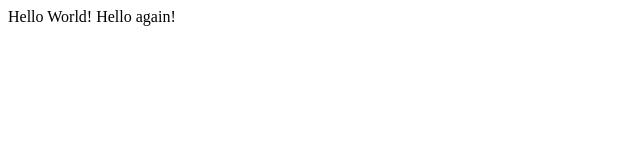
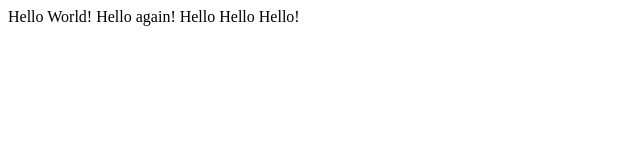
Before and after one commit to SaikalSdd/cs50, a plain HTML site: page index.html in a window 1280 px wide. Shown: the whole page, without its empty margins (0-640 px from the left). Drawn offline with Linux system fonts and the light colour scheme.

Commit message:
Update index.html

```diff
--- a/index.html
+++ b/index.html
@@ -6,6 +6,6 @@
     <title>Document</title>
 </head>
 <body>
-    Hello World! Hello again!
+    Hello World! Hello again! Hello Hello Hello!
 </body>
 </html>
```
